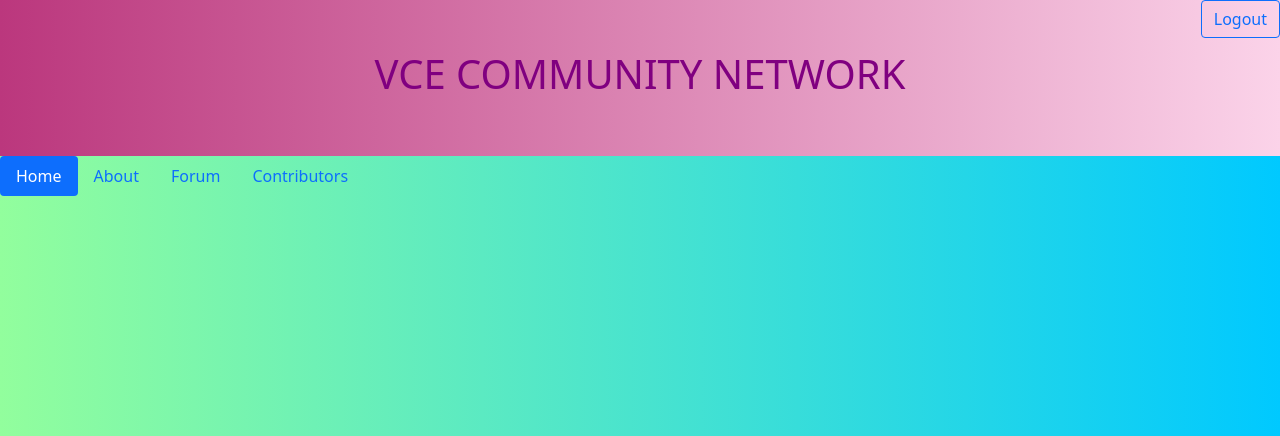
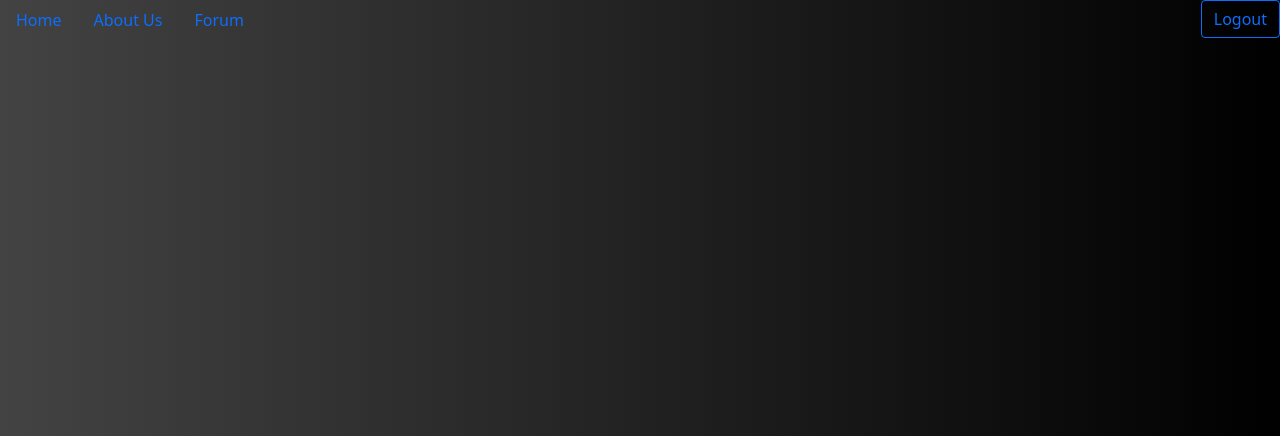
Before and after one commit to Jeevana38/college_community_website, a Flask app: page /home in a window 1280 px wide. Shown: the top 436 px of the page. Run offline with Flask 2, Linux system fonts and the light colour scheme; the visitor is signed in with stand-in values (Sample User, id 1).

Commit message:
second commit

```diff
--- a/main.py
+++ b/main.py
@@ -1,7 +1,18 @@
 from flask import Flask,render_template,request,redirect,session
+from flask_mail import Mail,Message
+
 import mysql.connector
 import os
 app = Flask(__name__)
+
+app.config['MAIL_SERVER'] = "smtp.gmail.com"
+app.config['MAIL_PORT'] = 465
+app.config['MAIL_USERNAME'] = "vcecommunitynetwork@gmail.com"
+app.config['MAIL_PASSWORD'] = "vce_2023"
+app.config['MAIL_USE_TLS'] = False
+app.config['MAIL_USE_SSL'] = True
+
+mail=Mail(app)
 app.secret_key=os.urandom(24)
 conn=mysql.connector.connect(host="remotemysql.com",user="IMZ0mJ03ut",password="Ohmo8OHuAX",database="IMZ0mJ03ut")
 cursor=conn.cursor()
@@ -36,6 +47,10 @@
     email=request.form.get('uemail')
     password=request.form.get('upassword')
 
+    message = Message("Confirm Registration",sender="vcecommunitynetwork@gmail.com",recipients=[email])
+    message.body = "Hi "+name+"\n\nWelcome to VCE Community Network\n\nThanks\nVCE Community Team"
+    mail.send(message)
+
     cursor.execute("""INSERT INTO `users` (`user_id`,`name`,`branch`,`grad_year`,`email`,`password`) VALUES (NULL,'{}','{}','{}','{}','{}')""".format(name,branch,grad_year,email,password))
     conn.commit()
     cursor.execute(""" SELECT * FROM `users` WHERE `email` LIKE '{}' """.format(email))
@@ -46,7 +61,7 @@
 def logout():
     session.pop('user_id')
     return redirect('/')
-@app.route('/',methods=['GET','POST'])
+@app.route('/home',methods=['GET','POST'])
 def forum():
     if request.method == 'GET':
         pass
--- a/static/css/style.css
+++ b/static/css/style.css
@@ -10,22 +10,6 @@
 .mt-2{
 margin-top:2px;
 }
-.c1{
-	text-align:center;
-	color: purple;
-	font-style:bold;
-	padding:50px;
-    background: #FBD3E9;  /* fallback for old browsers */
-background: -webkit-linear-gradient(to right, #BB377D, #FBD3E9);  /* Chrome 10-25, Safari 5.1-6 */
-background: linear-gradient(to right, #BB377D, #FBD3E9); /* W3C, IE 10+/ Edge, Firefox 16+, Chrome 26+, Opera 12+, Safari 7+ */
-
-
-}
-.c2{
-	text-align:center;
-	color:blue;
-	font-family:sans-serif,cursive;
-}
 .center {
   display: block;
   margin-left: auto;
@@ -34,51 +18,77 @@
 }
 .contact{
 	display:block;
-	background-color:lightgrey;
 	text-align:center;
 	padding:20px;
 }
-.c3{
 
-	display:block;
-	padding:100px;
-	float:right;
-}
-.bt_style{
-background: #00C9FF;  /* fallback for old browsers */
-background: -webkit-linear-gradient(to right, #92FE9D, #00C9FF);  /* Chrome 10-25, Safari 5.1-6 */
-background: linear-gradient(to right, #92FE9D, #00C9FF); /* W3C, IE 10+/ Edge, Firefox 16+, Chrome 26+, Opera 12+, Safari 7+ */
+body{
+background: #000000;  /* fallback for old browsers */
+background: -webkit-linear-gradient(to right, #434343, #000000);  /* Chrome 10-25, Safari 5.1-6 */
+background: linear-gradient(to right, #434343, #000000); /* W3C, IE 10+/ Edge, Firefox 16+, Chrome 26+, Opera 12+, Safari 7+ */
 
 }
-.p1{
-  background-color:white;
-  text-align:center;
-  width:50%;height:150%;
-  padding-top:5px;padding-bottom:30px;
-  margin-left:500px;margin-top:20px;margin-right:10px;margin-bottom:10px;
-  font-style:italic;
-  color:purple;
-  font-size:150%;
-  border-radius:8px;
-  border:3px solid blue;
+#about
+{
+    text-align:centre;
+    background:#b3cce6;
+    padding:80px;
 }
-.p2{
-  background-color:white;
-  text-align:center;
-  width:50%;height:150%;
-  padding-top:5px;padding-bottom:40px;
-  margin-left:150px;margin-top:20px;margin-right:500px;
-  font-style:italic;
-  color:purple;
-  font-size:150%;
-  border-radius:8px;
-  border:3px solid blue;
+#team
+{
+    text-align:centre;
+    background:#d9e6f2;
 }
-img {
-  border-radius: 8px;
-  padding: 5px;
-  width: 200px;heigth:200px;
-  object-fit:cover;
+#web
+{
+    text-align:centre;
+    background:#b5cce3;
+    padding:60px;
+}
+.container
+{
+    text-align:center;
+}
+.header
+{
+    padding-top:60px;
+    color:#fff
+    font-size:40px;
+    margin:auto;
+    line-height:80px;
+
+}
+.sb-container
+{
+    max-width:1500px;
+    margin:auto;
+    padding:60px 0;
+    display:flex;
+    flex-wrap:wrap;
+    justify-content: center;
+
+}
+.teams
+{
+    margin:10px;
+    max-width:30%;
+    padding:22px;
+    cursor:pointer;
+    transition: 0.4s;
+    box-sizing:border-box;
+}
+.name
+{
+    padding:12px;
+    font-weight: bold;
+    font-size;16px;
+    text-transform:uppercase;
+}
+.desig
+{
+    font-style:italic;
+    color:#888
+    justify-content: center;
 }
 .p3{
   background-color:white;
--- a/templates/home.html
+++ b/templates/home.html
@@ -10,40 +10,94 @@
 </head>
 <body class="bt_style">
 <a href="/logout" class="btn btn-outline-primary" style="float:right">Logout</a>
-	<div class="c1">
-		<h1>VCE COMMUNITY NETWORK</h1>
-	</div>
-
 	<ul class="nav nav-pills mb-3" id="pills-tab" role="tablist">
   <li class="nav-item" role="presentation">
-    <button class="nav-link active" id="pills-home-tab" data-bs-toggle="pill" data-bs-target="#pills-home" type="button" role="tab" aria-controls="pills-home" aria-selected="true">Home</button>
+    <button class="nav-link" id="pills-home-tab" data-bs-toggle="pill" data-bs-target="#pills-home" type="button" role="tab" aria-controls="pills-home" aria-selected="true">Home</button>
   </li>
   <li class="nav-item" role="presentation">
-    <button class="nav-link" id="pills-about-tab" data-bs-toggle="pill" data-bs-target="#pills-about" type="button" role="tab" aria-controls="pills-about" aria-selected="false">About</button>
+    <button class="nav-link" id="pills-aboutus-tab" data-bs-toggle="pill" data-bs-target="#pills-aboutus" type="button" role="tab" aria-controls="pills-aboutus" aria-selected="false">About Us</button>
   </li>
   <li class="nav-item" role="presentation">
     <button class="nav-link" id="pills-forum-tab" data-bs-toggle="pill" data-bs-target="#pills-forum" type="button" role="tab" aria-controls="pills-forum" aria-selected="false">Forum</button>
   </li>
-        <li class="nav-item" role="presentation">
-    <button class="nav-link" id="pills-contributors-tab" data-bs-toggle="pill" data-bs-target="#pills-contributors" type="button" role="tab" aria-controls="pills-contributors" aria-selected="false">Contributors</button>
-  </li>
+
 </ul>
+
 
 <div class="tab-content" id="pills-tabContent">
 
   <div class="tab-pane fade" id="pills-home" role="tabpanel" aria-labelledby="pills-home-tab">
-   <h2 class="c2"><a href="https://www.vce.ac.in/">Vasavi College of Engineering</a></h2><br/>
+   <h1 style='text-align : center; color:white; padding:20px'>VCE COLLEGE COMMUNITY</h1>
    <img src="https://www.vce.ac.in/About/College/gallery/02.jpg" alt="VCE Ramanujan block" class="center"><br/>
-   <div class="contact">
+        <div class="contact">
    	<p>Address</p>
    	<a href="https://goo.gl/maps/AoDgc6eQNF1KbH2c9">Vasavi College of Engineering,Ibrahimbagh,Hyderabad - 500 031,Telangana,India</a><br/>
    	<a href="https://www.vce.ac.in/">For more info, click here</a>
    </div>
+
   </div>
 
-  <div class="tab-pane fade" id="pills-about" role="tabpanel" aria-labelledby="pills-about-tab">about</div>
+  <div class="tab-pane fade" id="pills-aboutus" role="tabpanel" aria-labelledby="pills-aboutus-tab">
+      <section id="about">
+    <div class="container">
+    <div class="header">
+    <h1>ABOUT US</h1>
+    </div>
+        <div class="sub-container">
+            <p class="u-text u-text-2">This website aims at connecting the students, alumni and faculty in one single platform.&nbsp;</p>
+        </div>
+    </div>
+</section>
+
+      <section id="team">
+    <div class="container">
+    <div class="header">
+        <h1>Our Team </h1>
+    </div>
+        <div class="sb-container">
+
+        <div class="teams">
+        <img src="static/images/jeevana_pic.jpg" alt="Jeevana Kalvakuntla">
+        <div class="name">Jeevana Kalvakuntla</div>
+            <div class="desig">CS Sophomore</div>
+
+        <div class="social links">
+            <a href="https://www.linkedin.com/in/jeevana-kalvakuntla/">Connect</a><br/>
+        <p>Email:1602-19-733-144@vce.ac.in</p>
+        </div>
+        </div>
+
+
+        <div class="teams">
+        <img style='image-widht :200px;image-height:200px'   src="static/images/nainica_pic.jpg" alt="Nainica Dasari">
+        <div class="name">Nainica Dasari</div>
+             <div class="desig">CS Sophomore</div>
+        <div class="social links">
+            <a href="https://www.linkedin.com/in/nainica-dasari/">Connect</a><br/>
+        <p>Email:1602-19-733-149@vce.ac.in</p>
+        </div>
+        </div>
+
+        </div>
+          <section id="web">
+    <div class="container">
+    <div class="header">
+        <h1>For More About VCE?</h1>
+    </div>
+        <div class="sub-container">
+           <a href="https://www.vce.ac.in/">Go to official website</a><br/>
+        </div>
+    </div>
+</section>
+</div>
+</section>
+  </div>
+
+
+
   <div class="tab-pane fade" id="pills-forum" role="tabpanel" aria-labelledby="pills-forum-tab">
-     <form action='/' method="post">
+      <h1 style='text-align : center; color:white; padding:20px'>DISCUSSION FORUM</h1>
+      <form action='/home' method="post">
          <input type="textanswer" placeholder="Query" name="query" required><br/><br/>
          <input type="textanswer" placeholder="Answer" name="answer"><br/><br/>
          <input type="submit" value='Add Post'><br/>
@@ -52,24 +106,7 @@
       <div class="p3">{{post[0]}}</div>
       <div class="p4">{{post[1]}}</div>
       {% endfor %}
-
   </div>
-    <div class="tab-pane fade" id="pills-contributors" role="tabpanel" aria-labelledby="pills-contributors-tab">
-        <div class="p1">
-            <img style="float:right" src="../static/images/jeevana_pic.jpg" alt="Jeevana Kalvakuntla">
-            <p>Jeevana Kalvakuntla<br/>CS Sophomore<br/>
-            <a href="https://www.linkedin.com/in/jeevana-kalvakuntla/">Connect</a><br/>
-                <p>Email:1602-19-733-144@vce.ac.in</p>
-            </p>
-        </div>
-        <div class="p2">
-
-            <p>Nainica Dasari<br/>CS Sophomore<br/>
-
-                <p>Email:1602-19-733-149@vce.ac.in</p>
-            </p>
-        </div>
-    </div>
 
 </div>
 
--- a/templates/login.html
+++ b/templates/login.html
@@ -21,10 +21,8 @@
          <div class="card mt-100">
            <div class="card-body">
              <form method="post" action="/login_validation">
-               <label>Email</label><br/>
-               <input type="email" name="email" class="form-control" required><br/>
-               <label>Password</label><br/>
-               <input type="password" name="password" class="form-control" required><br/><br/>
+               Email<input type="email" name="email" class="form-control" required><br/>
+               Password<input type="password" name="password" class="form-control" required><br/><br/>
                <input type="submit" class="btn btn-primary btn-block btn-lg" value="LOGIN">
              </form>
              <p class="mt-2">New User?<a href="/register">Create Account</a></p>
```
Also changed, not shown: static/js/function.js (deleted).
